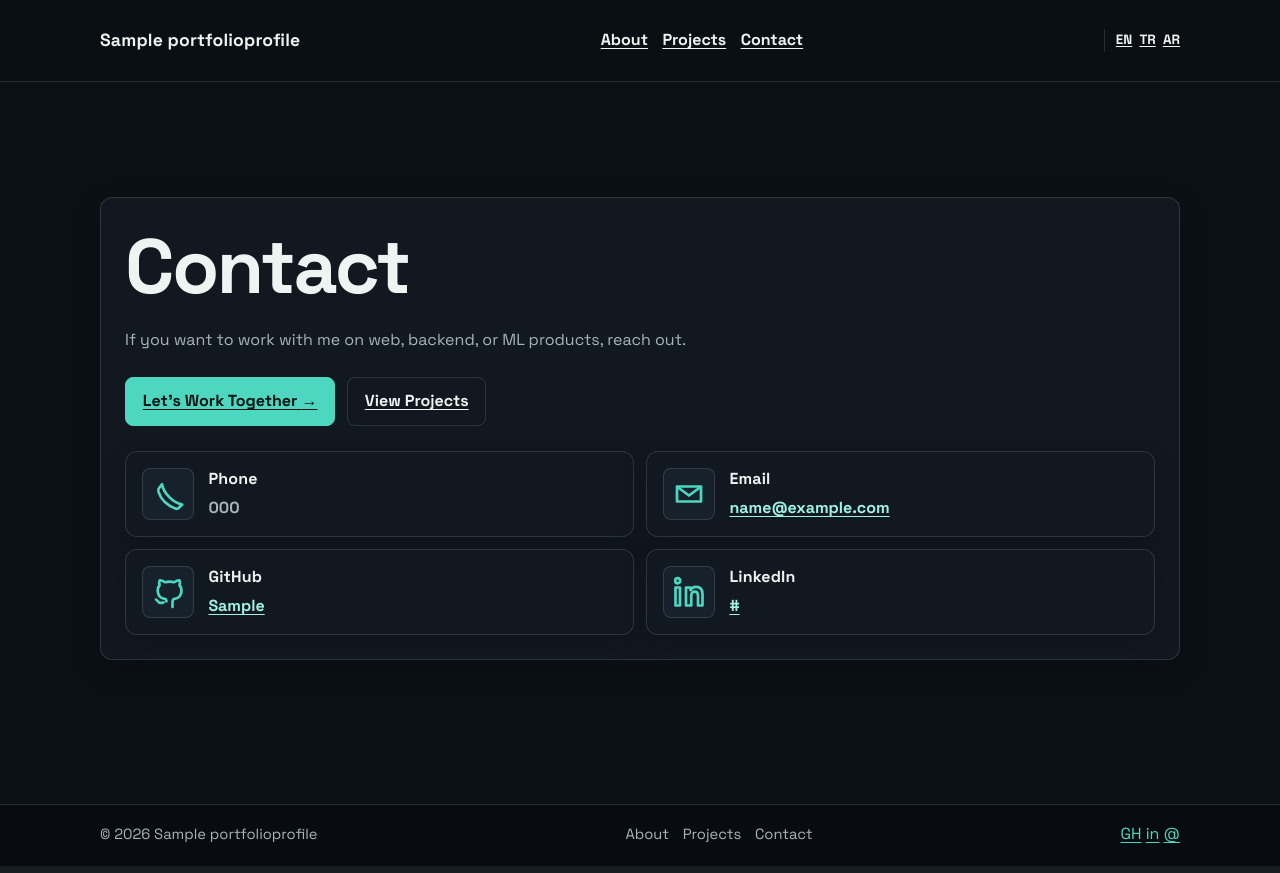
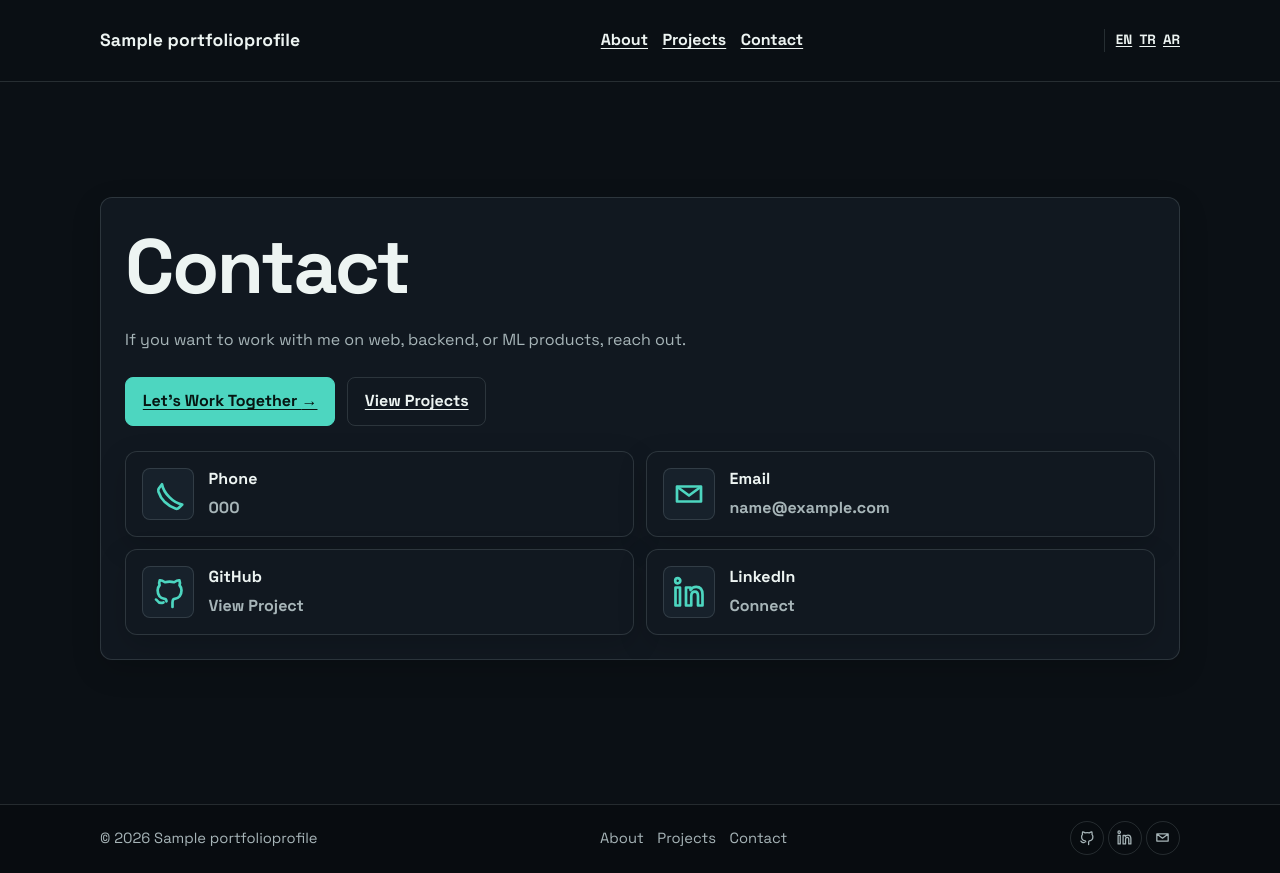
Before and after one commit to yousifdx50/portfolio_website, a Django app: page /contact/ in a window 1280 px wide. Run offline with Django 5.2, Linux system fonts and the light colour scheme; tables that the repository leaves empty hold one stand-in row (values such as "Sample post"); parts of the project's set-up code (start-up, migrations or seed data) failed here and were passed over.

Commit message:
Improve social link icons and contrast

```diff
--- a/portfolio_frontend/static/css/style.css
+++ b/portfolio_frontend/static/css/style.css
@@ -506,6 +506,8 @@ html[dir="rtl"] .contact-card { text-align: right; }
 :root {
     --bg-color: #0b1015;
     --clay-surface: #111820;
+    --surface: #111820;
+    --surface-raised: #17212b;
     --ink: #edf4f2;
     --muted: #a7b5b8;
     --accent: #4dd6c0;
@@ -544,11 +546,19 @@ a:hover { color: var(--accent-deep); }
 .meta-line strong, .card h2, .card h3, .contact-title, label { color: var(--ink); }
 .contact-iconwrap { border: 1px solid var(--border); border-radius: 8px; background: #17212b; box-shadow: none; }
 .contact-icon { color: var(--accent); }
+.contact-icon-link { text-decoration: none; transition: border-color .2s ease, background-color .2s ease, color .2s ease; }
+.contact-icon-link:hover { color: var(--accent); border-color: var(--border-strong); background: var(--surface-raised); }
+.contact-icon-link:focus-visible { outline: 2px solid var(--accent); outline-offset: 3px; box-shadow: none; }
+.contact-card .contact-link { color: var(--muted); text-decoration: none; }
+.contact-card .contact-link:hover { color: var(--muted); }
 .btn { border: 1px solid var(--accent); border-radius: 8px; color: #061411; background: var(--accent); box-shadow: none; }
 .btn:hover { color: #061411; background: var(--accent-deep); box-shadow: var(--btn-shadow-hover); }
 input[type="text"], input[type="email"], input[type="tel"], input[type="url"], input[type="search"], input[type="password"], textarea, select { border: 1px solid var(--border); border-radius: 8px; color: var(--ink); background: var(--clay-surface); box-shadow: none; }
 .site-footer { border-top: 1px solid var(--border); background: #080c10; }
 .footer-links a { color: var(--muted); }
+.social-links a { display: inline-flex; align-items: center; justify-content: center; width: 34px; height: 34px; border: 1px solid var(--border); border-radius: 50%; color: var(--muted); text-decoration: none; transition: border-color .2s ease, color .2s ease, background-color .2s ease; }
+.social-links a:hover { color: var(--accent); border-color: var(--border-strong); background: rgba(77, 214, 192, .06); }
+.social-icon { width: 17px; height: 17px; fill: none; stroke: currentColor; stroke-width: 1.8; stroke-linecap: round; stroke-linejoin: round; }
 @keyframes phase-two-drift { 0%, 100% { transform: translate(0, 0); } 50% { transform: translate(-12px, 10px); } }
 @media (hover: hover) and (pointer: fine) { .card:hover, .card:focus-within { border-color: rgba(77, 214, 192, .38); box-shadow: var(--card-shadow-hover); } }
 @media (max-width: 760px) { .page-shell { padding-top: 2.5rem; } .hero-panel { padding: 2rem 1.25rem; } .footer-grid { align-items: flex-start; flex-direction: column; } }
--- a/portfolio_frontend/templates/portfolio/base.html
+++ b/portfolio_frontend/templates/portfolio/base.html
@@ -63,9 +63,9 @@
                 <a href="/contact/{{ lang_query }}">{{ t.contact }}</a>
             </div>
             <div class="social-links" aria-label="Social links">
-                {% if profile.github %}<a href="{{ profile.github }}" target="_blank" rel="noopener noreferrer" aria-label="GitHub">GH</a>{% endif %}
-                {% if profile.linkedin %}<a href="{{ profile.linkedin }}" target="_blank" rel="noopener noreferrer" aria-label="LinkedIn">in</a>{% endif %}
-                {% if profile.email %}<a href="mailto:{{ profile.email }}" aria-label="Email">@</a>{% endif %}
+                {% if profile.github %}<a href="{{ profile.github }}" target="_blank" rel="noopener noreferrer" aria-label="GitHub" title="GitHub"><svg class="social-icon" viewBox="0 0 24 24" aria-hidden="true"><path d="M9 19c-4 1.5-4-2-5-2"/><path d="M15 22v-3.2c0-.9.3-1.6.8-2.1 2.6-.3 5.2-1.3 5.2-5.9 0-1.3-.5-2.4-1.3-3.3.1-.3.6-1.6-.1-3.3 0 0-1.1-.3-3.5 1.3-2-.6-4.1-.6-6.1 0C7.6 3.9 6.5 4.2 6.5 4.2c-.7 1.7-.2 3-.1 3.3-.8.9-1.3 2-1.3 3.3 0 4.6 2.6 5.6 5.2 5.9.3.3.6.8.7 1.5"/></svg></a>{% endif %}
+                {% if profile.linkedin %}<a href="{{ profile.linkedin }}" target="_blank" rel="noopener noreferrer" aria-label="LinkedIn" title="LinkedIn"><svg class="social-icon" viewBox="0 0 24 24" aria-hidden="true"><path d="M6 9v12H3V9h3zM4.5 6.2a1.7 1.7 0 1 0 0-3.4 1.7 1.7 0 0 0 0 3.4zM10 21V9h3v1.7c.7-1.2 2-2.1 3.8-2.1 3 0 4.2 1.9 4.2 5.1V21h-3v-6.2c0-1.6-.3-3-2.1-3-1.8 0-2.4 1.4-2.4 3V21h-3z"/></svg></a>{% endif %}
+                {% if profile.email %}<a href="mailto:{{ profile.email }}" aria-label="Email" title="Email"><svg class="social-icon" viewBox="0 0 24 24" aria-hidden="true"><path d="M4 7h16v10H4V7zM4.5 7.5 12 13l7.5-5.5"/></svg></a>{% endif %}
             </div>
         </div>
     </footer>
--- a/portfolio_frontend/templates/portfolio/contact.html
+++ b/portfolio_frontend/templates/portfolio/contact.html
@@ -30,42 +30,42 @@
             </li>
 
             <li class="contact-card">
-                <div class="contact-iconwrap" aria-hidden="true">
+                <a class="contact-iconwrap contact-icon-link" href="mailto:{{ profile.email }}" aria-label="{{ t.email }}" title="{{ t.email }}">
                     <svg class="icon contact-icon" viewBox="0 0 24 24" fill="none">
                         <path d="M4 7h16v10H4V7z" stroke="currentColor" stroke-width="1.8"/>
                         <path d="M4.5 7.5 12 13l7.5-5.5" stroke="currentColor" stroke-width="1.8"/>
                     </svg>
-                </div>
+                </a>
                 <div class="contact-meta">
                     <p class="contact-title">{{ t.email }}</p>
-                    <a class="contact-link" href="mailto:{{ profile.email }}">{{ profile.email }}</a>
+                    <p class="contact-value">{{ profile.email }}</p>
                 </div>
             </li>
 
             <li class="contact-card">
-                <div class="contact-iconwrap" aria-hidden="true">
+                <a class="contact-iconwrap contact-icon-link" href="{{ profile.github }}" target="_blank" rel="noopener noreferrer" aria-label="{{ t.github }}" title="{{ t.github }}">
                     <svg class="icon contact-icon" viewBox="0 0 24 24" fill="none">
                         <path d="M9 19c-4 1.5-4-2-5-2" stroke="currentColor" stroke-width="1.8"/>
                         <path d="M15 22v-3.2c0-.9.3-1.6.8-2.1 2.6-.3 5.2-1.3 5.2-5.9 0-1.3-.5-2.4-1.3-3.3.1-.3.6-1.6-.1-3.3 0 0-1.1-.3-3.5 1.3-2-.6-4.1-.6-6.1 0C7.6 3.9 6.5 4.2 6.5 4.2c-.7 1.7-.2 3-.1 3.3-.8.9-1.3 2-1.3 3.3 0 4.6 2.6 5.6 5.2 5.9.3.3.6.8.7 1.5" stroke="currentColor" stroke-width="1.8"/>
                     </svg>
-                </div>
+                </a>
                 <div class="contact-meta">
                     <p class="contact-title">{{ t.github }}</p>
-                    <a class="contact-link" href="{{ profile.github }}" target="_blank" rel="noopener">{{ profile.github }}</a>
+                    <p class="contact-value">{{ t.view_project }}</p>
                 </div>
             </li>
 
             <li class="contact-card">
-                <div class="contact-iconwrap" aria-hidden="true">
+                <a class="contact-iconwrap contact-icon-link" href="{{ profile.linkedin }}" target="_blank" rel="noopener noreferrer" aria-label="{{ t.linkedin }}" title="{{ t.linkedin }}">
                     <svg class="icon contact-icon" viewBox="0 0 24 24" fill="none">
                         <path d="M6 9v12H3V9h3z" stroke="currentColor" stroke-width="1.8"/>
                         <path d="M4.5 6.2a1.7 1.7 0 1 0 0-3.4 1.7 1.7 0 0 0 0 3.4z" stroke="currentColor" stroke-width="1.8"/>
                         <path d="M10 21V9h3v1.7c.7-1.2 2-2.1 3.8-2.1 3 0 4.2 1.9 4.2 5.1V21h-3v-6.2c0-1.6-.3-3-2.1-3-1.8 0-2.4 1.4-2.4 3V21h-3z" stroke="currentColor" stroke-width="1.8"/>
                     </svg>
-                </div>
+                </a>
                 <div class="contact-meta">
                     <p class="contact-title">{{ t.linkedin }}</p>
-                    <a class="contact-link" href="{{ profile.linkedin }}" target="_blank" rel="noopener">{{ profile.linkedin }}</a>
+                    <p class="contact-value">{{ t.connect }}</p>
                 </div>
             </li>
         </ul>
--- a/portfolio_frontend/templates/portfolio/home.html
+++ b/portfolio_frontend/templates/portfolio/home.html
@@ -24,9 +24,9 @@
     <div class="hero-aside">
         <p class="hero-aside-label">{{ t.connect }}</p>
         <div class="hero-socials">
-            {% if profile.github %}<a href="{{ profile.github }}" target="_blank" rel="noopener noreferrer" aria-label="GitHub">GH</a>{% endif %}
-            {% if profile.linkedin %}<a href="{{ profile.linkedin }}" target="_blank" rel="noopener noreferrer" aria-label="LinkedIn">in</a>{% endif %}
-            {% if profile.email %}<a href="mailto:{{ profile.email }}" aria-label="Email">@</a>{% endif %}
+            {% if profile.github %}<a href="{{ profile.github }}" target="_blank" rel="noopener noreferrer" aria-label="GitHub" title="GitHub"><svg class="social-icon" viewBox="0 0 24 24" aria-hidden="true"><path d="M9 19c-4 1.5-4-2-5-2"/><path d="M15 22v-3.2c0-.9.3-1.6.8-2.1 2.6-.3 5.2-1.3 5.2-5.9 0-1.3-.5-2.4-1.3-3.3.1-.3.6-1.6-.1-3.3 0 0-1.1-.3-3.5 1.3-2-.6-4.1-.6-6.1 0C7.6 3.9 6.5 4.2 6.5 4.2c-.7 1.7-.2 3-.1 3.3-.8.9-1.3 2-1.3 3.3 0 4.6 2.6 5.6 5.2 5.9.3.3.6.8.7 1.5"/></svg></a>{% endif %}
+            {% if profile.linkedin %}<a href="{{ profile.linkedin }}" target="_blank" rel="noopener noreferrer" aria-label="LinkedIn" title="LinkedIn"><svg class="social-icon" viewBox="0 0 24 24" aria-hidden="true"><path d="M6 9v12H3V9h3zM4.5 6.2a1.7 1.7 0 1 0 0-3.4 1.7 1.7 0 0 0 0 3.4zM10 21V9h3v1.7c.7-1.2 2-2.1 3.8-2.1 3 0 4.2 1.9 4.2 5.1V21h-3v-6.2c0-1.6-.3-3-2.1-3-1.8 0-2.4 1.4-2.4 3V21h-3z"/></svg></a>{% endif %}
+            {% if profile.email %}<a href="mailto:{{ profile.email }}" aria-label="Email" title="Email"><svg class="social-icon" viewBox="0 0 24 24" aria-hidden="true"><path d="M4 7h16v10H4V7zM4.5 7.5 12 13l7.5-5.5"/></svg></a>{% endif %}
         </div>
         <p class="hero-location"><strong>{{ t.location }}</strong><br>{{ profile.location }}</p>
     </div>
```
